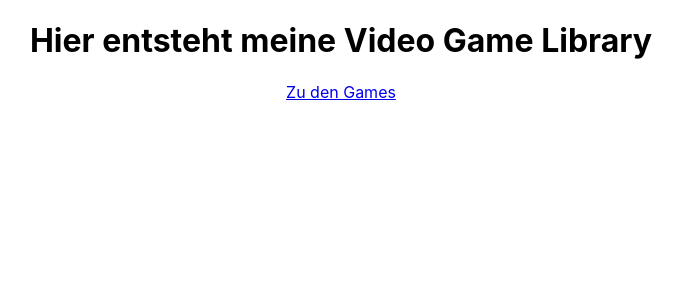
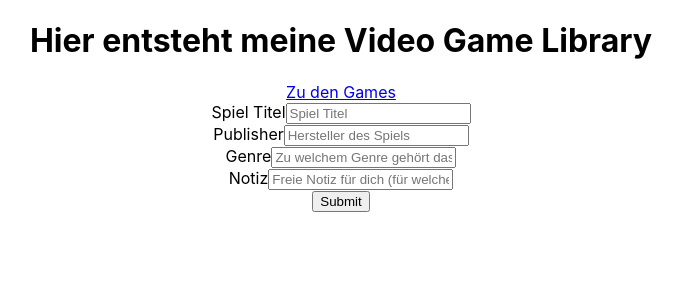
Before and after one commit to CodingRobIT/Digitales-Gesellenstueck, a React (Create React App) app in the folder frontend/: page /games/add in a window 1280 px wide. Shown: the top 300 px of the page, without its empty margins (299-981 px from the left). Built offline with nearby package versions, Linux system fonts and the light colour scheme; no server answers.

Commit message:
added AddGame function and Form also new file AddGame.tsx

```diff
--- a/frontend/package.json
+++ b/frontend/package.json
@@ -15,7 +15,9 @@
     "@types/react": "^18.0.37",
     "@types/react-dom": "^18.0.11",
     "axios": "^1.3.6",
+    "bootstrap": "^5.2.3",
     "react": "^18.2.0",
+    "react-bootstrap": "^2.7.4",
     "react-dom": "^18.2.0",
     "react-router-dom": "^6.10.0",
     "react-scripts": "5.0.1",
--- /dev/null
+++ b/frontend/src/AddGame.tsx
@@ -0,0 +1,36 @@
+import Button from 'react-bootstrap/Button';
+import Form from 'react-bootstrap/Form';
+import {NewGame} from "./Game";
+
+type AddGameProps = {
+    addGame: (newGame: NewGame) => void
+}
+export default function AddGame(props: AddGameProps) {
+    return (
+        <Form>
+            <Form.Group className="mb-3" controlId="formBasicEmail">
+                <Form.Label>Spiel Titel</Form.Label>
+                <Form.Control type="text" placeholder="Spiel Titel" />
+            </Form.Group>
+
+            <Form.Group className="mb-3" controlId="formBasicEmail">
+                <Form.Label>Publisher</Form.Label>
+                <Form.Control type="text" placeholder="Hersteller des Spiels" />
+            </Form.Group>
+
+            <Form.Group className="mb-3" controlId="formBasicEmail">
+                <Form.Label>Genre</Form.Label>
+                <Form.Control type="text" placeholder="Zu welchem Genre gehört das Spiel" />
+            </Form.Group>
+            <Form.Group className="mb-3" controlId="formBasicEmail">
+                <Form.Label>Notiz</Form.Label>
+                <Form.Control type="text" placeholder="Freie Notiz für dich (für welche Platform du das Game besitzt.)" />
+            </Form.Group>
+            <Button variant="primary" type="submit">
+                Submit
+            </Button>
+        </Form>
+    );
+}
+
+// export default AddGame;
--- a/frontend/src/App.tsx
+++ b/frontend/src/App.tsx
@@ -4,10 +4,11 @@ import './App.css';
 import {BrowserRouter, Navigate, Route, Routes} from "react-router-dom";
 import GameGallery from "./GameGallery";
 import useGames from "./useGames";
+import AddGame from "./AddGame";
 
 function App() {
 
-    const {games} = useGames()
+    const {games , addGame} = useGames()
 
     return (
         <BrowserRouter>
@@ -17,6 +18,8 @@ function App() {
                     <Route element={<Navigate to="/games"/>}/>
                     <Route path="/games"
                            element={<GameGallery games={games}/>}/>
+                    <Route path="/games/add"
+                    element={<AddGame addGame={addGame}/>}/>
                 </Routes>
             </div>
         </BrowserRouter>
--- a/frontend/src/useGames.ts
+++ b/frontend/src/useGames.ts
@@ -1,10 +1,11 @@
 import {useEffect, useState} from "react";
 import axios from "axios";
-import {Game} from "./Game"
+import {Game, NewGame} from "./Game"
 export default function useGames() {
 
     const [games , setGames] = useState<Game[]>([])
     const [searchTerm , setSearchTerm] = useState('');
+    const filteredGames = games.filter((game) => game.titel.toLowerCase().includes(searchTerm.toLowerCase()));
 
     useEffect(() => {
         loadAllGames()
@@ -18,8 +19,13 @@ export default function useGames() {
                 console.error(error)
             })
     }
-    const filteredGames = games.filter((game) => game.titel.toLowerCase().includes(searchTerm.toLowerCase()));
 
-    return {games: filteredGames, searchTerm}
+    function  addGame(newGame: NewGame) {
+        axios.post("/api/games", newGame)
+            .then(() => loadAllGames())
+            .catch(() => console.error("post on /api/games not successful!!!"))
+    }
+
+    return {games: filteredGames, searchTerm, addGame}
 
 }
```
Also changed, not shown: 1 other file (tests, documents, lock files or other folders).
